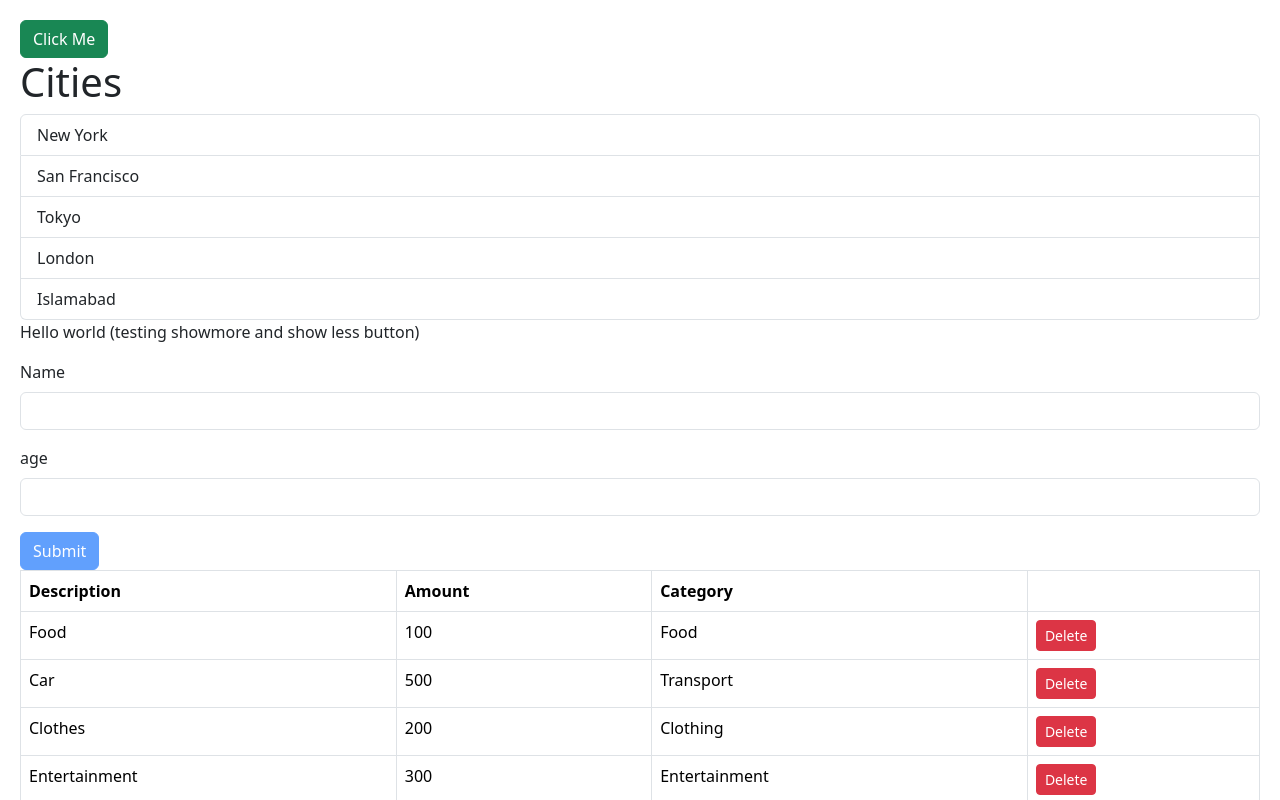
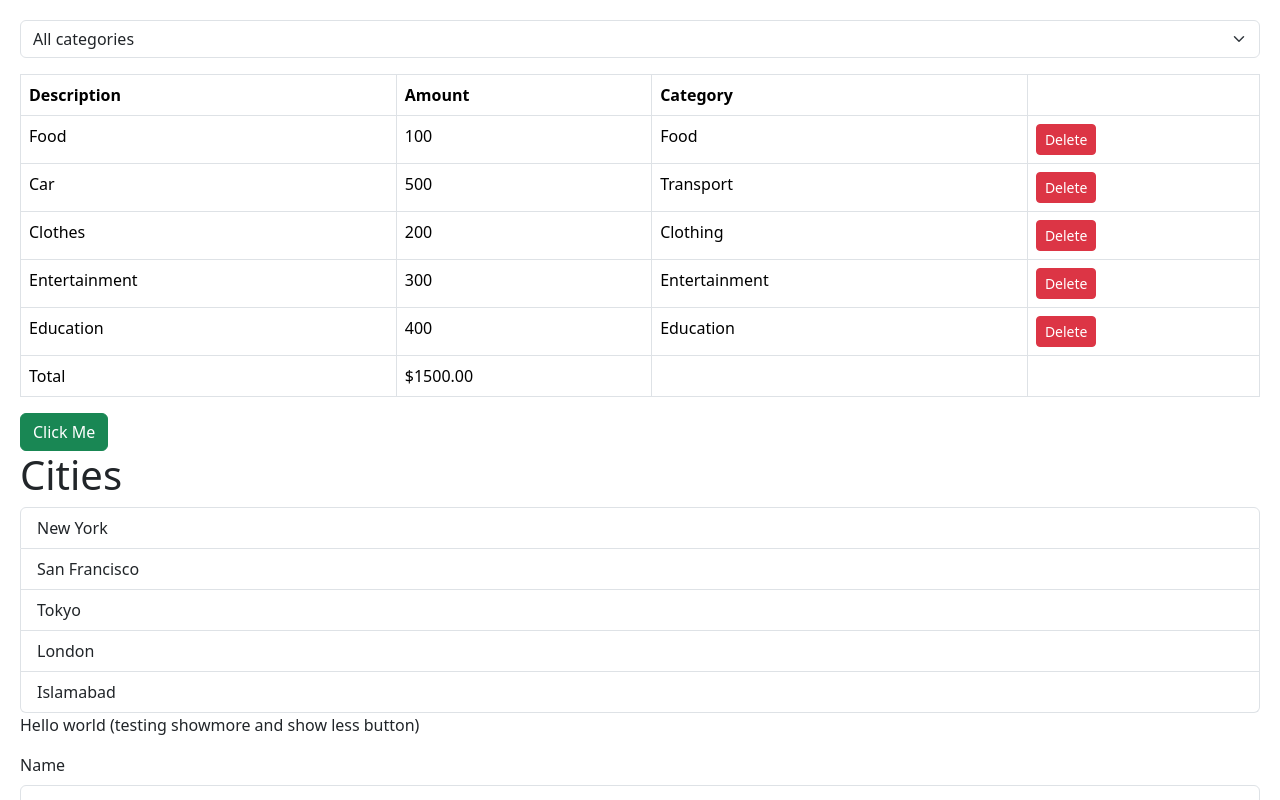
Before and after one commit to meAlvi1/reminders-app, a React (Create React App) app: page / in a window 1280 px wide. Shown: the top 800 px of the page. Built offline with nearby package versions, Linux system fonts and the light colour scheme.

Commit message:
built `ExpenseFilter.tsx` in which we built filter based on `Category` only. In `App.tsx` we implemented `one-liner filter` to filter by category

```diff
--- a/src/App.tsx
+++ b/src/App.tsx
@@ -5,10 +5,12 @@
 import ExpenseList from './expense-tracker/components/ExpenseList';
 import Form from './components/Form';
 import { useState } from 'react';
+import ExpenseFilter from './expense-tracker/components/ExpenseFilter';
 
 
 function App() {
   const [alertVisible, setAlertVisible] = useState(false);
+  const [selectedCategory, setSelectedCategory] = useState('');  // for filter and re-rendering list
   const  [ expenses, setExpenses] = useState([
     {id: 1, description: "Food", amount: 100, category: "Food"},
     {id: 2, description: "Car", amount: 500, category: "Transport"},
@@ -17,6 +19,9 @@
     {id: 5, description: "Education", amount: 400, category: "Education"},
 
   ]);
+
+    // if selectedCategory is not empty, then filter by `category` from `expense interface` return it, else return all expenses
+  const visibleExpenses = selectedCategory ? expenses.filter(expense => expense.category === selectedCategory) : expenses;
 
 
   let items = [
@@ -29,16 +34,21 @@
 ];
 
 
+// so only one filter so far, its in ExpenseList on Catergory filter
 
   return <div>
+    <div className="mb-3">
+
+    <ExpenseFilter  onSelectCategory={category => setSelectedCategory(category)}/>
+    </div>
+    <ExpenseList expenses={visibleExpenses}  onDelete={id => setExpenses(expenses.filter(e => e.id !== id))}/>
+
     {alertVisible && <Alert onClose={() => setAlertVisible(false)}> Alert </Alert>}
     <Button  onClick={() => setAlertVisible(true)}>Click Me</Button>
 
     <ListGroup items={items} heading="Cities"  onSelectItem={item => console.log(item)}/>
     <ExpandableText >Hello world (testing showmore and show less button)</ExpandableText>
     <Form></Form>
-
-    <ExpenseList expenses={expenses}  onDelete={id => setExpenses(expenses.filter(e => e.id !== id))}/>
     </div>;
 }
 
--- /dev/null
+++ b/src/expense-tracker/components/ExpenseFilter.tsx
@@ -0,0 +1,20 @@
+import React from 'react'
+interface Props {
+    onSelectCategory: (category: string) => void
+}
+const ExpenseFilter = ({onSelectCategory}: Props) => {
+    // target.value gives the value of the selected option from HTML
+    // some `EventHandler` has a `target` property that provides access to the element that triggered the event.
+  return (
+    <select  className='form-select' onChange={(e) => onSelectCategory(e.target.value)}>
+    <option value="">All categories </option>
+    <option value="Food">Food</option>
+    <option value="Transport">Transport</option>
+    <option value="Clothing">Clothing</option>
+    <option value="Entertainment">Entertainment</option>
+    <option value="Education">Education</option>
+    </select>
+  )
+}
+
+export default ExpenseFilter
```
